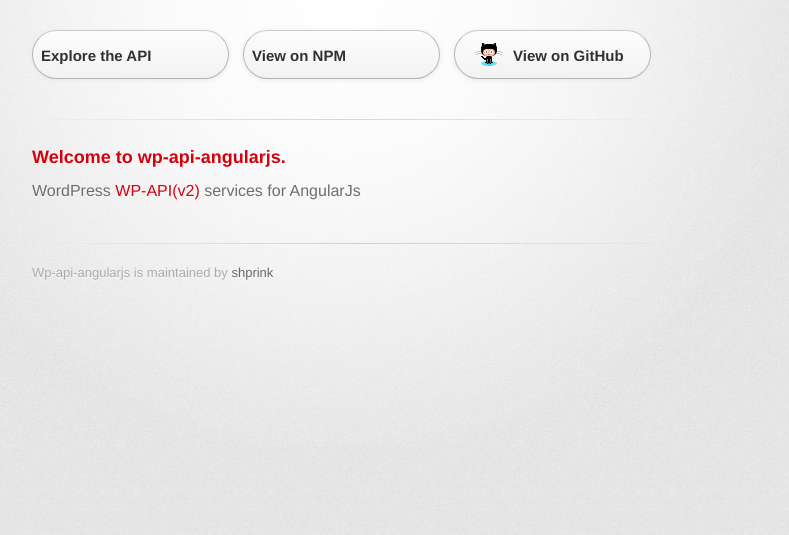
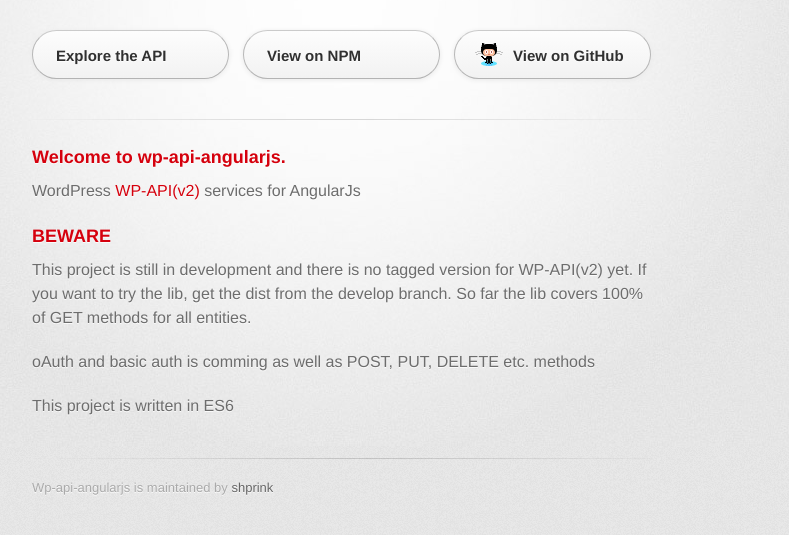
Before and after one commit to wordpress-clients/wp-api-angular, a website built with webpack: page index.html in a window 1280 px wide. Shown: the part 127-662 px from the top of the page, without its empty margins (298-1087 px from the left). Built offline with nearby package versions, Linux system fonts and the light colour scheme; some packages are replaced by stand-ins of ours; a web font is replaced by a local one.

Commit message:
finishing the doc

```diff
--- a/index.html
+++ b/index.html
@@ -25,10 +25,10 @@
 
                 <section id="downloads" class="clearfix">
                     <a href="/wp-api-angularjs/docs" id="docs" class="button">
-                        <span style="padding-left: 0;">Explore the API</span>
+                        <span style="padding-left: 15px;">Explore the API</span>
                     </a>
                     <a href="https://www.npmjs.com/package/wp-api-angularjs" id="view-on-npm" target="_blank" class="button">
-                        <span style="padding-left: 0;">View on NPM</span>
+                        <span style="padding-left: 15px;">View on NPM</span>
                     </a>
                     <a href="https://github.com/shprink/wp-api-angularjs" id="view-on-github" class="button">
                         <span>View on GitHub</span>
@@ -39,7 +39,12 @@
 
                 <section id="main_content">
                     <h3>Welcome to wp-api-angularjs.</h3>
-                    <p>WordPress <a href="http://v2.wp-api.org/" target="_blank" >WP-API(v2)</a> services for AngularJs</p>
+                    <p>WordPress <a href="http://v2.wp-api.org/" target="_blank">WP-API(v2)</a> services for AngularJs</p>
+
+                    <h3>BEWARE</h3>
+                    <p>This project is still in development and there is no tagged version for WP-API(v2) yet. If you want to try the lib, get the dist from the develop branch. So far the lib covers 100% of GET methods for all entities.</p>
+                    <p>oAuth and basic auth is comming as well as POST, PUT, DELETE etc. methods</p>
+                    <p>This project is written in ES6</p>
                 </section>
 
                 <footer>
```
